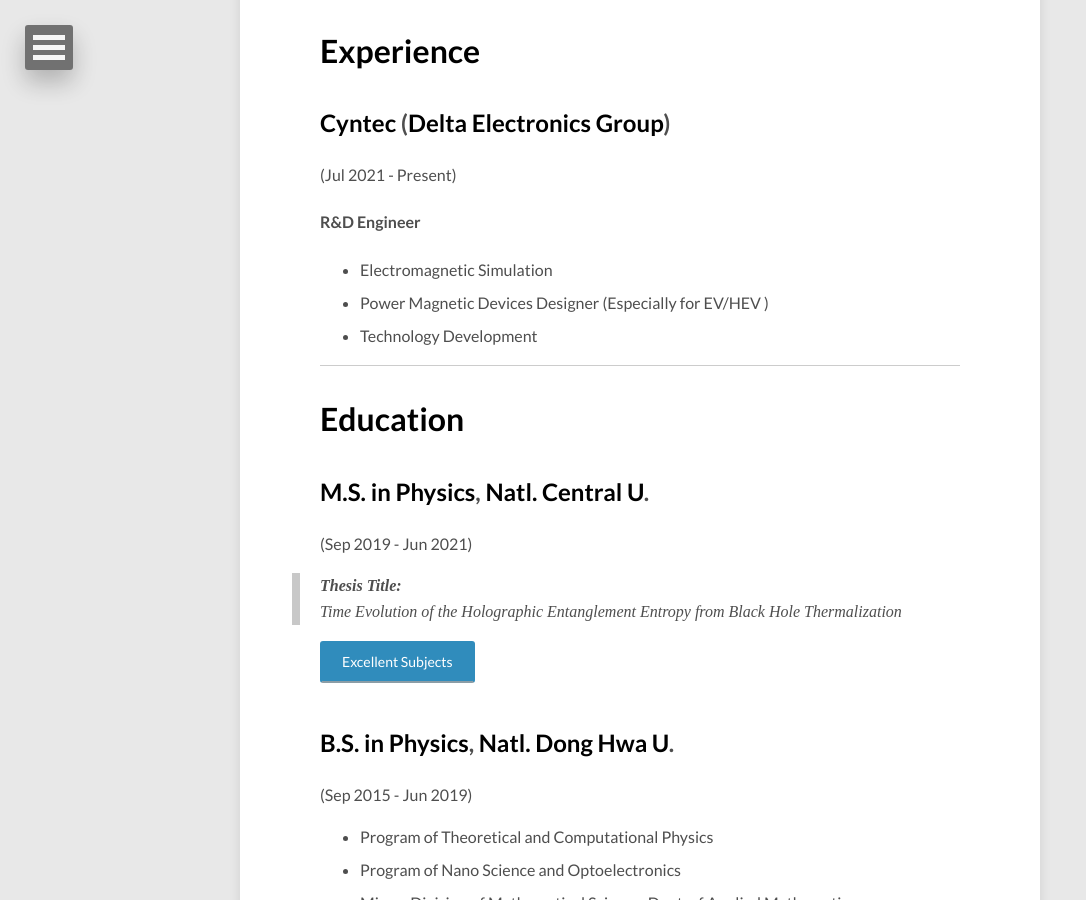
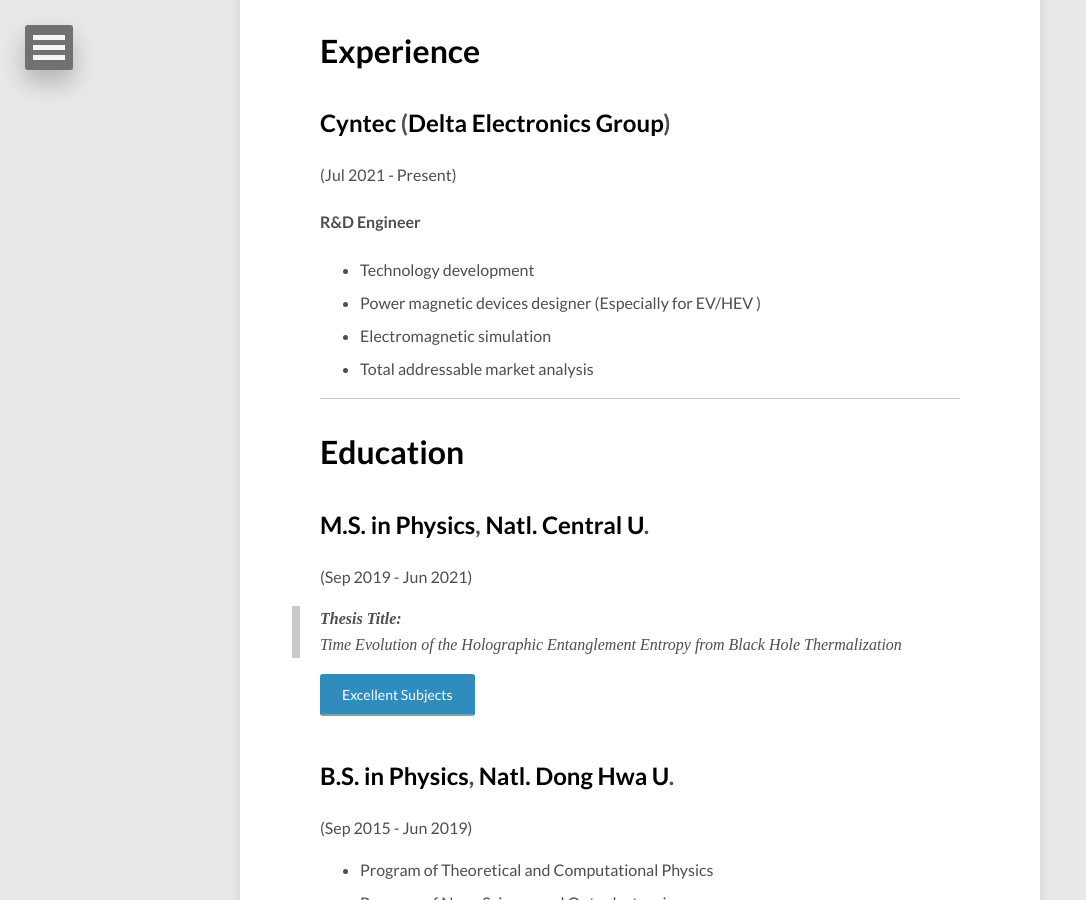
Before and after one commit to pochunsun/pochunsun.github.io, a Jekyll site: the page built from about/index.md, in a window 1280 px wide and 900 px high, scrolled down 502 px. Shown: the whole window, without its empty margins (0-1086 px from the left). Built offline with Jekyll 4.4.1, drawn with Linux system fonts in a browser that asks for light colours; nearby versions of some CDN libraries.

Commit message:
Update index.md

```diff
--- a/about/index.md
+++ b/about/index.md
@@ -11,9 +11,10 @@
 ## [<font color=black>Cyntec</font>](http://www.cyntec.com/) ([<font color=black>Delta Electronics Group</font>](https://www.deltaww.com/en-US/index))
 (Jul 2021 - Present)<br>
 #### R&D Engineer
-- Electromagnetic Simulation
-- Power Magnetic Devices Designer (Especially for EV/HEV )
-- Technology Development
+- Technology development
+- Power magnetic devices designer (Especially for EV/HEV )
+- Electromagnetic simulation
+- Total addressable market analysis
 
 ---
 
```
